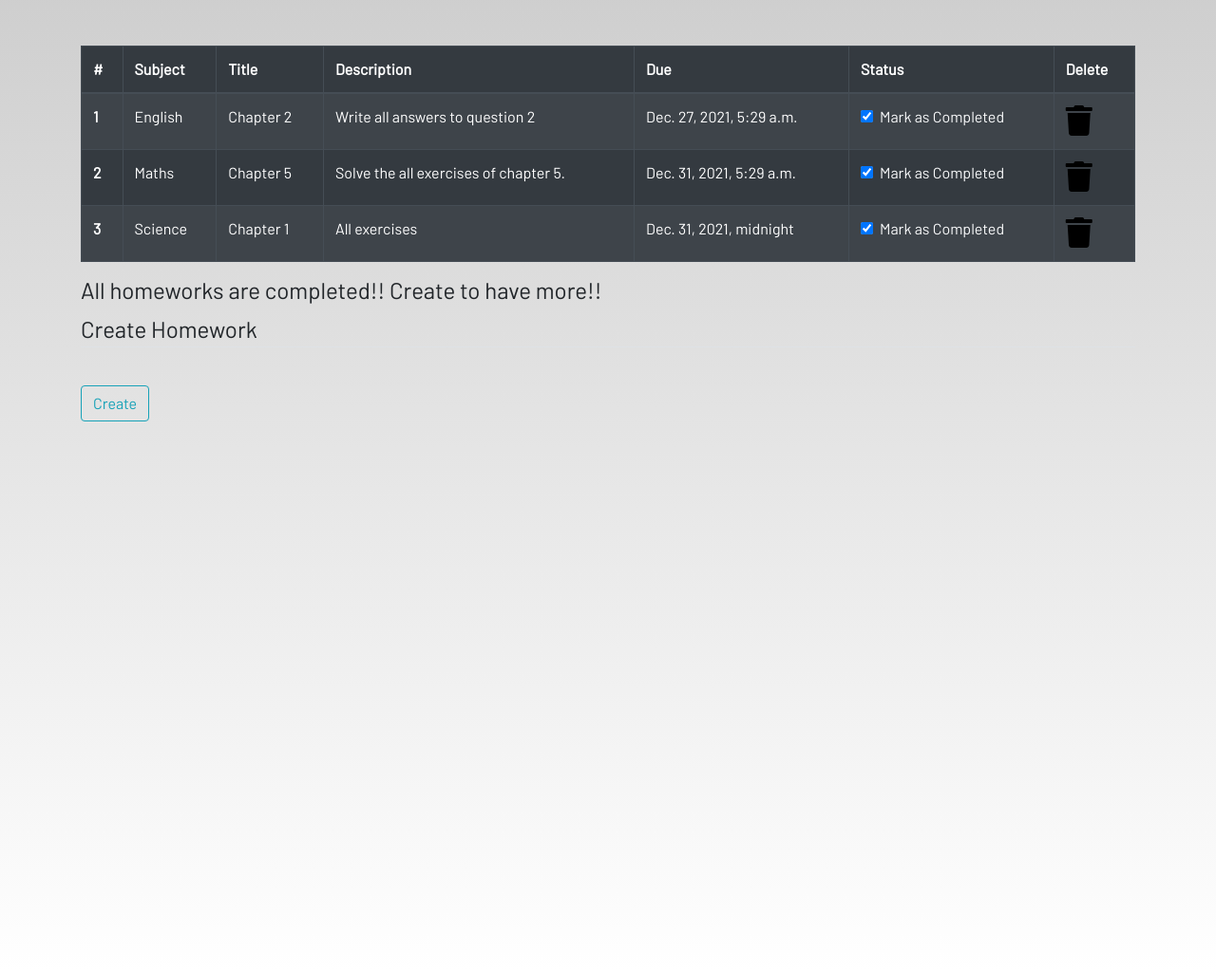
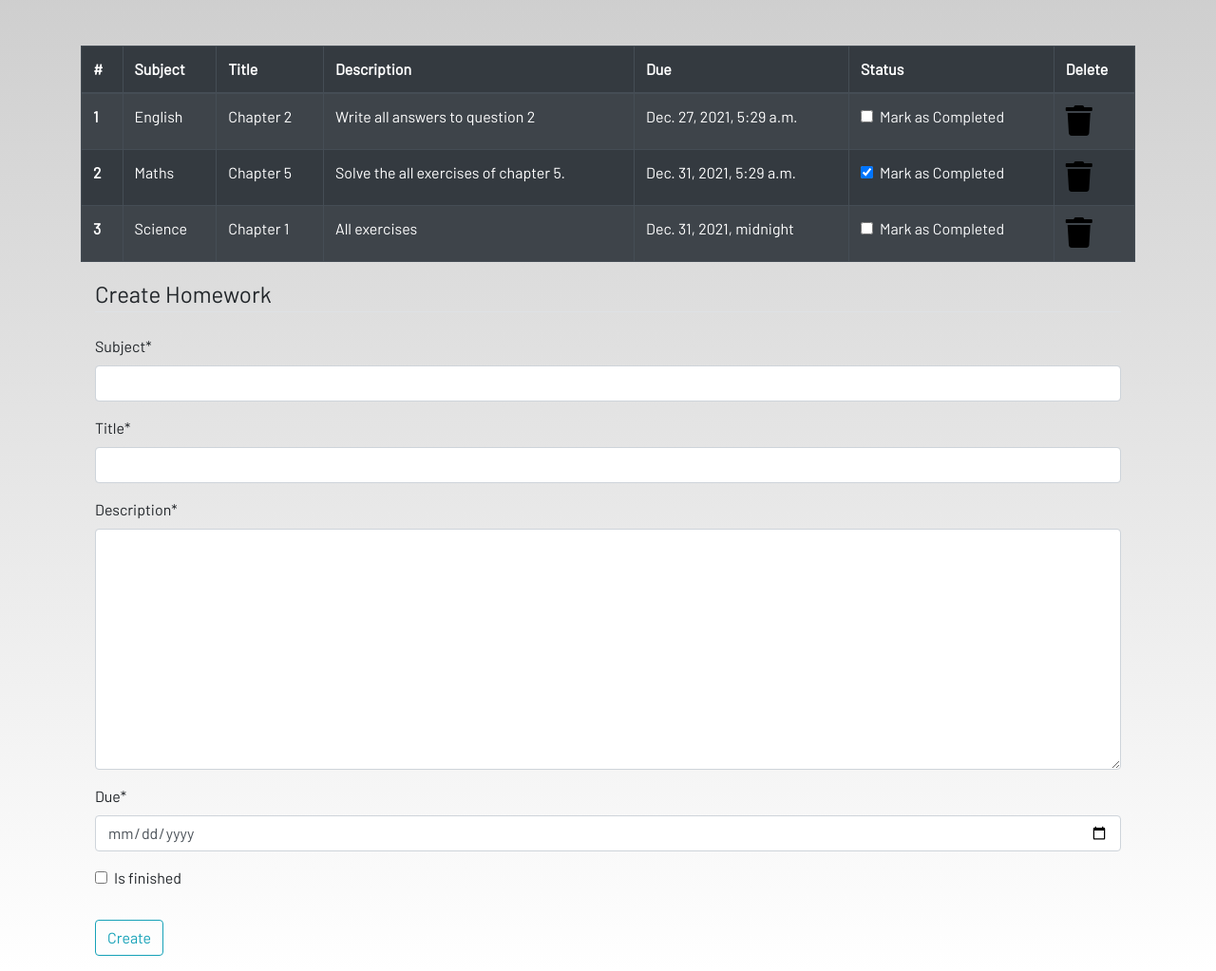
Before and after one commit to MehediMashfan086/OnlineEducation, a Django app: page /homework/ in a window 1280 px wide. Shown: the part 56-1079 px from the top of the page at 95% size. Run offline with Django 3.2, Linux system fonts and the light colour scheme; a user stored in the database is signed in; data comes from the database, SQL or seed files in the repository; both versions use the stored data as it was after the commit; some libraries are stand-ins or nearby versions; some web fonts are replaced.

Commit message:
Saving to GitHub

```diff
--- a/edu/forms.py
+++ b/edu/forms.py
@@ -1,8 +1,18 @@
 from django import forms
 from django.db.models import fields
+from django.forms.widgets import DateInput
 from . models import *
 
 class NotesForm(forms.ModelForm):
     class Meta:
         model = Notes
         fields = ['title', 'description']
+
+class DateInput(forms.DateInput):
+    input_type = 'date'
+
+class HomeworkForm(forms.ModelForm):
+    class Meta:
+        model = Homework
+        widgets = {'due': DateInput()}
+        fields = ['subject', 'title', 'description', 'due', 'is_finished']
--- a/edu/templates/edu/homework.html
+++ b/edu/templates/edu/homework.html
@@ -1,8 +1,10 @@
 {% extends 'edu/base.html' %}
 {% load static %}
+{% load crispy_forms_tags %}
 {% block content %}
 
 <div class="container">
+    {% if not homework_done %}
     <table class="table table-striped table-bordered table-hover table-dark">
         <thead>
             <tr>
@@ -27,7 +29,11 @@
                 <td>
                     <a href="#">
                         <div class="form-check">
-                            <input class="form-check-input" type="checkbox" value="" checked id="1">
+                            {% if homework.is_finished %}
+                                <input class="form-check-input" type="checkbox" value="" checked>
+                            {% else %}
+                                <input class="form-check-input" type="checkbox" value="">
+                            {% endif %}
                             <label class="form-check-label text-light" for="flexCheckDefault">
                                 Mark as Completed
                             </label>
@@ -39,12 +45,16 @@
             {% endfor %}
         </tbody>
     </table>
+    {% else %}
     <h4>All homeworks are completed!! Create to have more!!</h4>
 </div>
+{% endif %}
 <div class=" container">
     <form method="POST">
+        {% csrf_token %}
         <fieldset class="form-group">
             <legend class="border-bottom mb-4">Create Homework</legend>
+            {{form|crispy}}
         </fieldset>
         <div class="form-group">
             <button href="" class="btn btn-outline-info" type="submit">
--- a/edu/views.py
+++ b/edu/views.py
@@ -1,3 +1,4 @@
+from django.http.request import host_validation_re
 from django.shortcuts import redirect, render
 from .models import *
 from .forms import *
@@ -30,8 +31,34 @@ class NotesDetailView(generic.DetailView):
     model = Notes
 
 def homework(request):
+    if request.method == "POST":
+        form = HomeworkForm(request.POST)
+        if form.is_valid():
+            try:
+                finished = request.POST['is_finished']
+                if finished == 'on':
+                    finished = True
+                else:
+                    finished = False
+            except:
+                finished = False
+            homeworks = Homework(user=request.user,
+                          subject = request.POST['subject'],
+                          title = request.POST['title'],
+                          description = request.POST['description'],
+                          due = request.POST['due'],
+                          is_finished = finished
+                        )
+            homeworks.save()
+        messages.success(request, f"Homework Added from {request.user.username} Sucessfully !!")
+    else:
+        form = HomeworkForm()
     homework = Homework.objects.filter(user = request.user)
-    context = {'homeworks': homework}
+    if len(homework) == 0:
+        homework_done = True
+    else:
+        homework_done = False
+    context = {'homeworks': homework, 'homeworks_done': homework_done, 'form': form}
     return render(request, 'edu/homework.html', context)
 
 def youtube(request):
```
Also changed, not shown: db.sqlite3.
